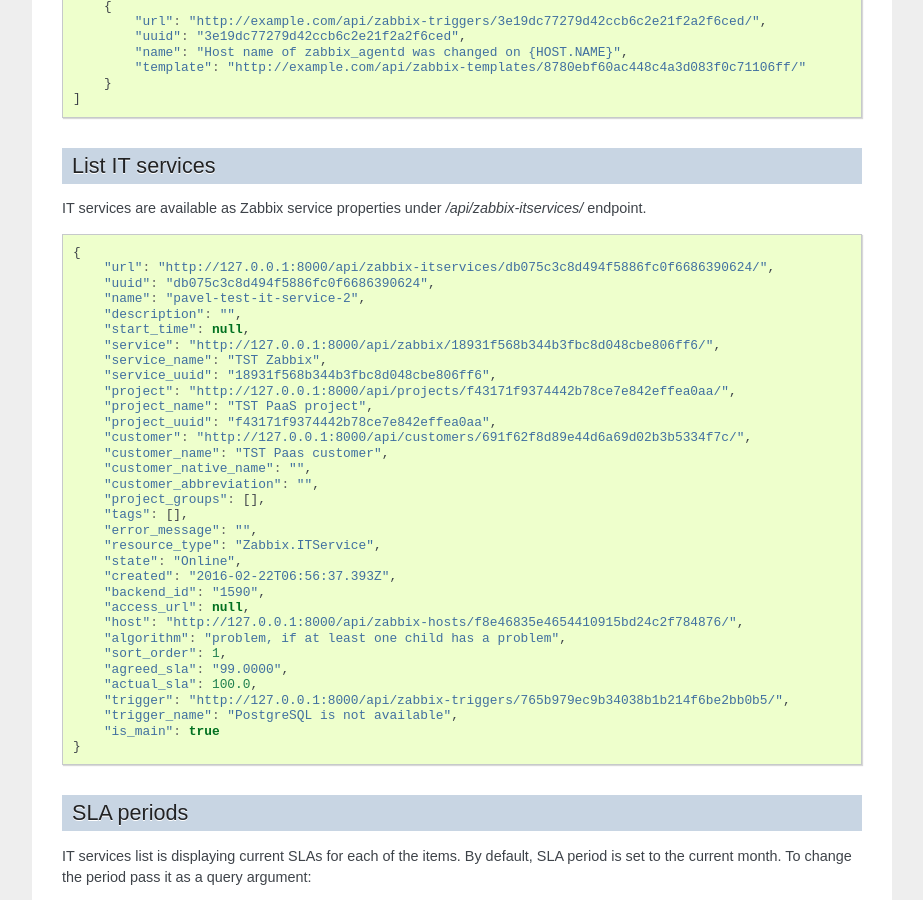
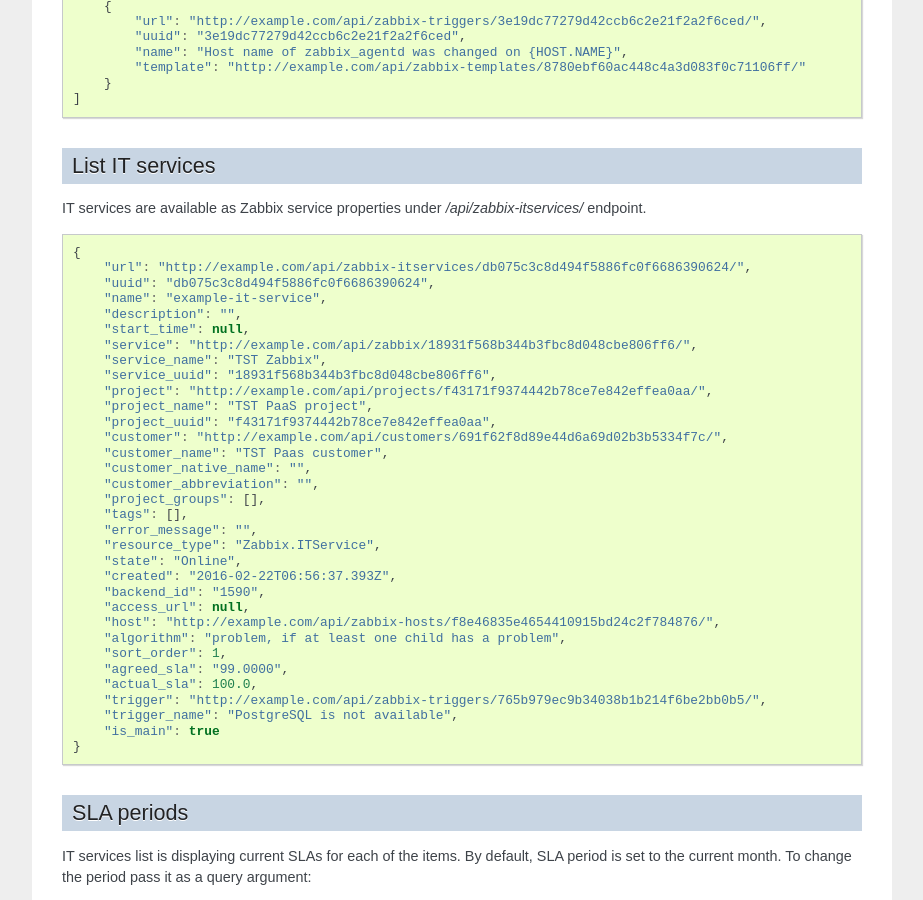
Before and after one commit to opennode/waldur-zabbix, a Sphinx documentation site: the page built from docs/api.rst, in a window 1280 px wide and 900 px high, scrolled down 5294 px. Shown: the whole window, without its empty margins (198-1121 px from the left). Built offline with Sphinx 7.4.7, drawn with Linux system fonts in a browser that asks for light colours; the version number is read from the project's files by our own code.

Commit message:
Use example.com in docs (ITACLOUD-6109)

```diff
--- a/docs/api.rst
+++ b/docs/api.rst
@@ -323,18 +323,18 @@
 
 
    {
-       "url": "http://127.0.0.1:8000/api/zabbix-itservices/db075c3c8d494f5886fc0f6686390624/",
+       "url": "http://example.com/api/zabbix-itservices/db075c3c8d494f5886fc0f6686390624/",
        "uuid": "db075c3c8d494f5886fc0f6686390624",
-       "name": "pavel-test-it-service-2",
+       "name": "example-it-service",
        "description": "",
        "start_time": null,
-       "service": "http://127.0.0.1:8000/api/zabbix/18931f568b344b3fbc8d048cbe806ff6/",
+       "service": "http://example.com/api/zabbix/18931f568b344b3fbc8d048cbe806ff6/",
        "service_name": "TST Zabbix",
        "service_uuid": "18931f568b344b3fbc8d048cbe806ff6",
-       "project": "http://127.0.0.1:8000/api/projects/f43171f9374442b78ce7e842effea0aa/",
+       "project": "http://example.com/api/projects/f43171f9374442b78ce7e842effea0aa/",
        "project_name": "TST PaaS project",
        "project_uuid": "f43171f9374442b78ce7e842effea0aa",
-       "customer": "http://127.0.0.1:8000/api/customers/691f62f8d89e44d6a69d02b3b5334f7c/",
+       "customer": "http://example.com/api/customers/691f62f8d89e44d6a69d02b3b5334f7c/",
        "customer_name": "TST Paas customer",
        "customer_native_name": "",
        "customer_abbreviation": "",
@@ -346,12 +346,12 @@
        "created": "2016-02-22T06:56:37.393Z",
        "backend_id": "1590",
        "access_url": null,
-       "host": "http://127.0.0.1:8000/api/zabbix-hosts/f8e46835e4654410915bd24c2f784876/",
+       "host": "http://example.com/api/zabbix-hosts/f8e46835e4654410915bd24c2f784876/",
        "algorithm": "problem, if at least one child has a problem",
        "sort_order": 1,
        "agreed_sla": "99.0000",
        "actual_sla": 100.0,
-       "trigger": "http://127.0.0.1:8000/api/zabbix-triggers/765b979ec9b34038b1b214f6be2bb0b5/",
+       "trigger": "http://example.com/api/zabbix-triggers/765b979ec9b34038b1b214f6be2bb0b5/",
        "trigger_name": "PostgreSQL is not available",
        "is_main": true
    }
```
Also changed, not shown: 1 other file.
